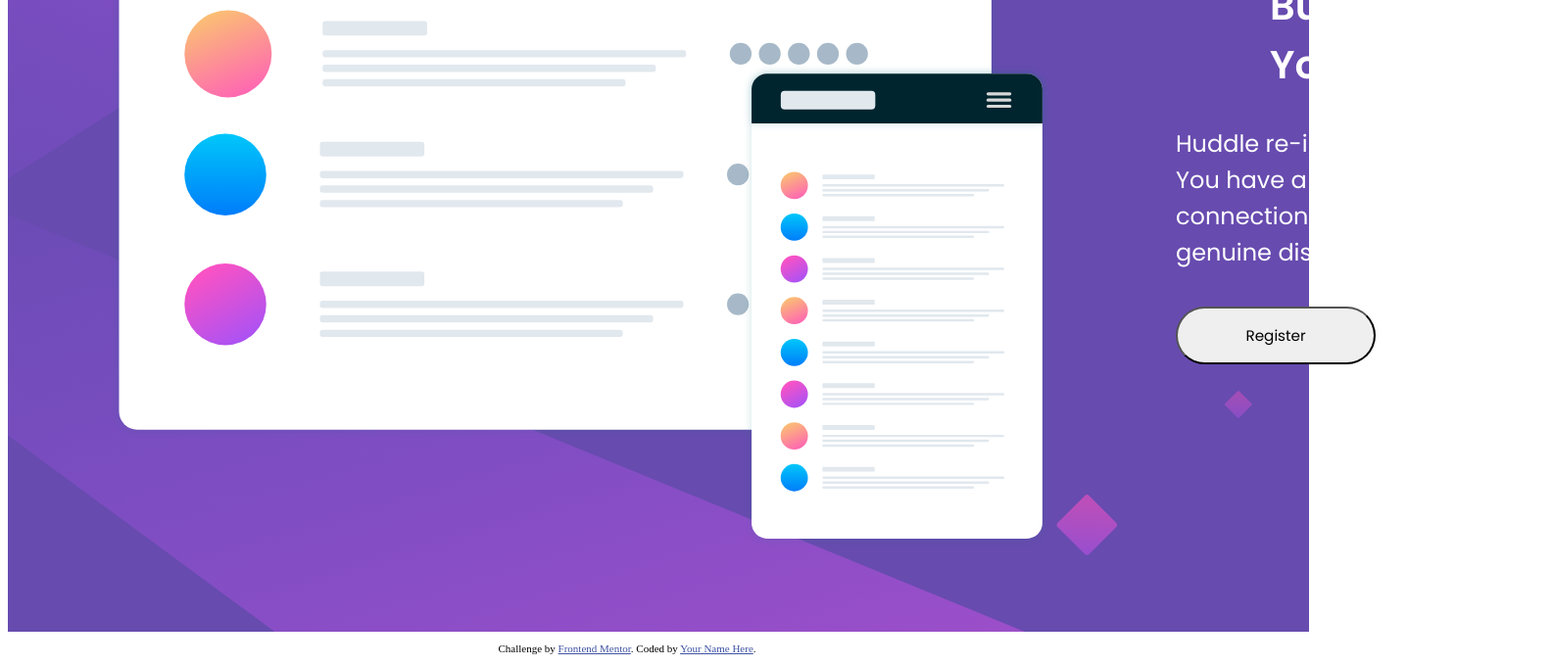
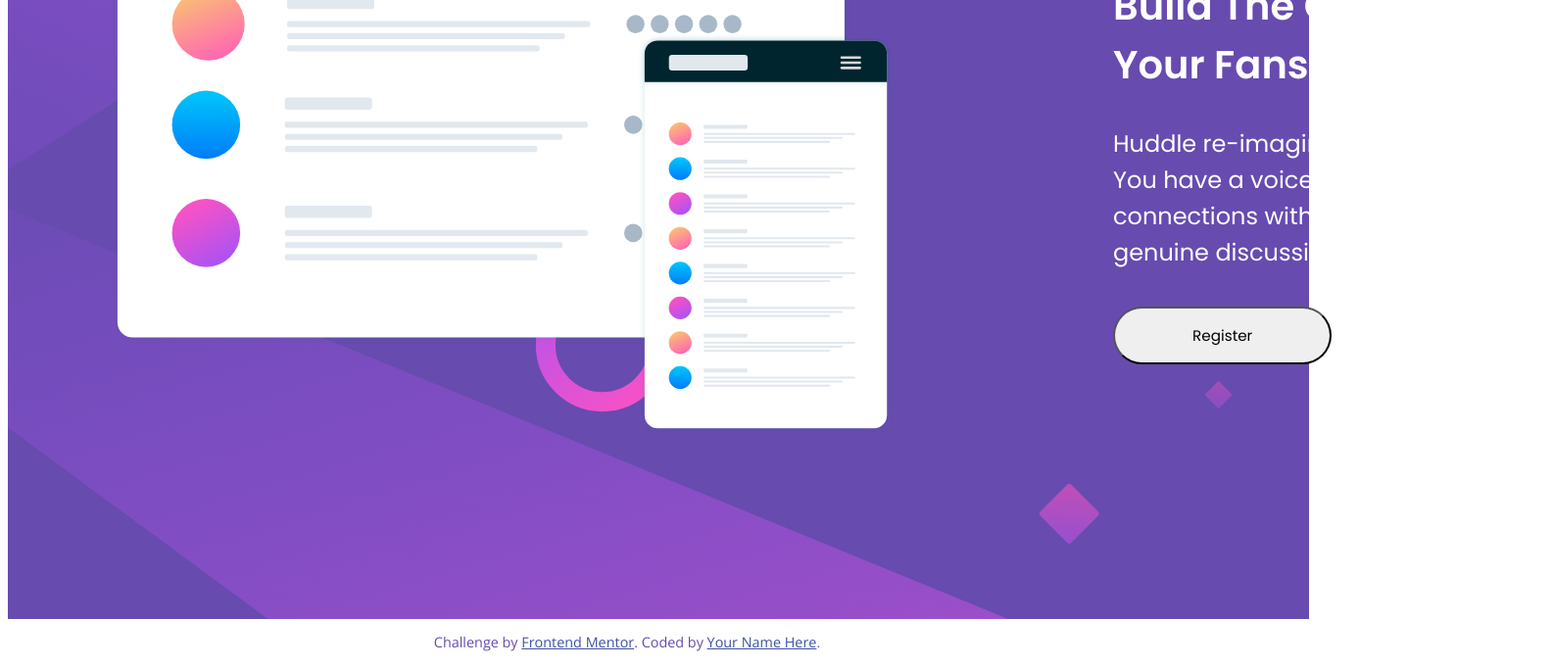
Before and after one commit to Vidottizzz/Huddle-landing-page-14, a plain HTML site: page index.html in a window 1280 px wide. Shown: the part 320-1000 px from the top of the page at 98% size, 1585 px wide, since content can reach past the window. Drawn offline with nearby package versions, Linux system fonts and the light colour scheme.

Commit message:
Finished project

```diff
--- a/index.html
+++ b/index.html
@@ -15,21 +15,9 @@
       sizes="32x32"
       href="./images/favicon-32x32.png"
     />
-
     <title>
       Frontend Mentor | Huddle landing page with single introductory section
     </title>
-
-    <!-- Feel free to remove these styles or customise in your own stylesheet 👍 -->
-    <style>
-      .attribution {
-        font-size: 11px;
-        text-align: center;
-      }
-      .attribution a {
-        color: hsl(228, 45%, 44%);
-      }
-    </style>
   </head>
   <body>
     <div class="card">
--- a/style.css
+++ b/style.css
@@ -8,6 +8,18 @@
 
   --violet: hsl(257, 40%, 49%);
   --softMagenta: hsl(300, 69%, 71%);
+}
+.attribution {
+  font-size: 0.9rem;
+  text-align: center;
+  font-family: 'Open Sans', sans-serif;
+  color:hsl(257, 40%, 49%)
+}
+.attribution a {
+  color: hsl(228, 45%, 44%);
+}
+.attribution a:visited {
+  color: orange;
 }
 header {
   font-family: "Poppins", sans-serif;
@@ -57,6 +69,11 @@
   font-family: "Poppins", sans-serif;
   margin-bottom: 5rem;
 }
+main button:hover {
+  cursor: pointer;
+  background-color: var(--softMagenta);
+  color: white;
+}
 .hold-icon {
   border: 1px solid rgba(194, 211, 255, 0.55);
   margin-left: 1rem;
@@ -68,7 +85,7 @@
 }
 .hold-icon:hover {
   cursor: pointer;
-  background-color: rgba(194, 211, 255, 0.55);
+  background-color: var(--softMagenta);
 }
 .social {
   display: flex;
@@ -86,15 +103,13 @@
   .card {
     display: flex;
     width: 100%;
-    height: 100%;
-
+    height: 55rem;
     background-image: url(/images/bg-desktop.svg);
     background-repeat: no-repeat;
-    background-size:cover;
-    background-attachment:local;
-    background-position-y: rem;
-    background-position-x: -14rem
-    }
+    background-size: cover;
+    background-attachment: local;
+    background-position-x: -14rem;
+  }
 
   .logo {
     padding-top: 1rem;
@@ -103,25 +118,22 @@
     margin-left: 3.5rem;
   }
   .square {
-    /* width: 50rem; */
-    width: 60rem;
+    width: 50rem;
+    /* width: 110%; */
     margin-left: 4.5rem;
     margin-bottom: 3rem;
     margin-top: 2rem;
   }
   main {
-  text-align: left;
-  font-family: 'Poppins', sans-serif;
+    text-align: left;
+    font-family: "Poppins", sans-serif;
   }
   main h1 {
     color: white;
     font-size: 2.5rem;
     padding: 0rem 1.8rem 0.4rem 1.8rem;
-
     padding-left: 14rem;
     margin-top: 16rem;
-
-
   }
   main p {
     width: 40rem;
@@ -129,9 +141,8 @@
     color: white;
     padding: 0rem 0.8rem 0.8rem 0.8rem;
     line-height: 2.3rem;
-    padding-left: 8rem;
+    padding-left: 14rem;
     margin-right: 15rem;
-
   }
   main button {
     padding: 1rem;
@@ -140,7 +151,7 @@
     font-size: 0.95rem;
     font-family: "Poppins", sans-serif;
     margin-bottom: 5rem;
-    margin-left: 8rem;
+    margin-left: 14rem;
   }
   .social {
     margin-left: 41rem;
@@ -157,8 +168,7 @@
   .hold-icon i {
     padding-left: 0.35rem;
   }
-  main .hold-icon .fa-facebook-f{
+  main .hold-icon .fa-facebook-f {
     padding-left: 0.55rem;
-
   }
 }
```
